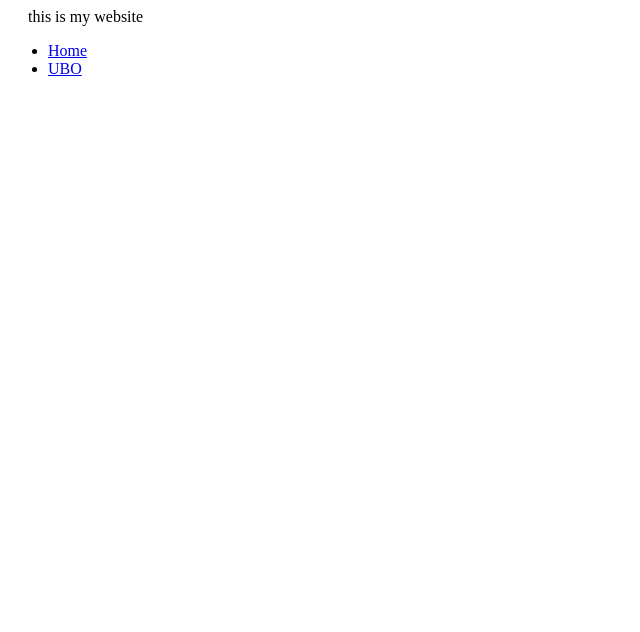
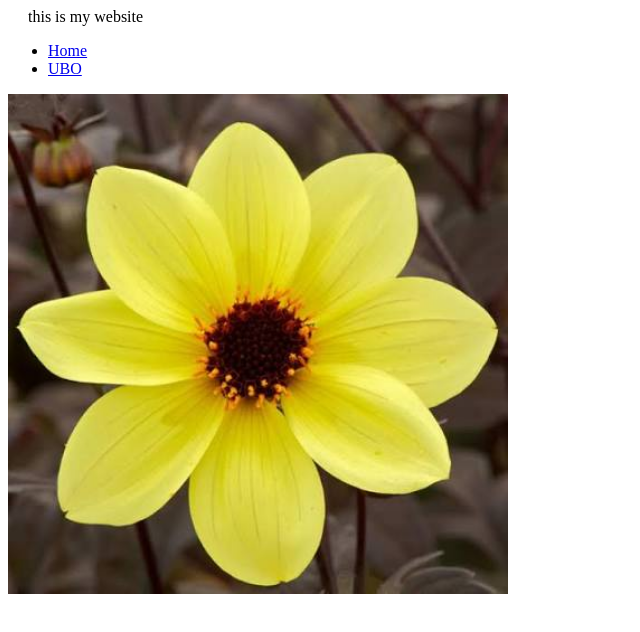
Before and after one commit to oceana3/index.html, a plain HTML site: page index.html in a window 1280 px wide. Shown: the whole page, without its empty margins (0-640 px from the left). Drawn offline with Linux system fonts and the light colour scheme.

Commit message:
Add image to index.html

```diff
--- a/index.html
+++ b/index.html
@@ -11,4 +11,5 @@ this is my website
     </ul>
   </p>
 </body>
+  <img src="images-2.jpeg" width="500">
 </html>
```
